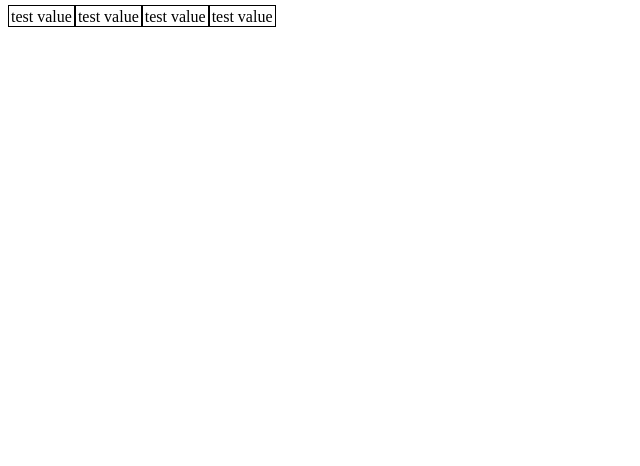
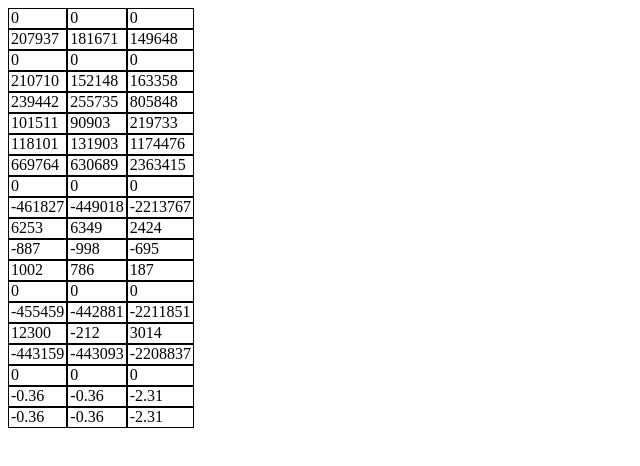
Before and after one commit to nikodevv/sylvatica, a React app: page / in a window 1280 px wide. Shown: the whole page, without its empty margins (0-640 px from the left). Built offline with nearby package versions, Linux system fonts and the light colour scheme.

Commit message:
Now displaying JSON objects in appropraite rows

```diff
--- a/src/index.css
+++ b/src/index.css
@@ -1,8 +1,25 @@
 a {
   cursor: context-menu;
 }
+
+.col-container{
+
+}
+
+.col{
+  float:left;
+  display: flex;
+  flex-direction: column;
+}
+
 .cell{
-  padding: 2px 2px 1px 2px ;
   border: solid;
   border-width: 1px;
+  /*bottom padding must be equal to bottom
+    border width*/
+  padding: 0px 2px 1px 2px ;
 }
+/*No border on the last cell of rows*/
+.last-cell{
+  padding: 0px 2px 1px 2px ;
+}
--- a/src/index.js
+++ b/src/index.js
@@ -1,35 +1,110 @@
 import React from 'react';
 import ReactDOM from 'react-dom';
 import './index.css';
-const data_dict = [1,2,3,4]
 
-function Cell(props){
-  return (<a className="cell">test value</a>)
+//data_dict corresponds to python object data_dict
+const data_dict = {'2017Q3': {
+  'balance': [0.0, 317554.0, 1980514.0, 194971.0,
+    54692.0, 2547731.0, 143112.0, 164612.0, 612823.0, 74102.0, 0,
+    3542380.0, 0.0, 15207.0, 280957.0, 296164.0, 70946.0, 0, 367110.0,
+    0.0, 0.0, 7470272.0, 11682.0, -4306696.0, 0, 3175270.0, 3542380.0,
+    0.0, 0.0, 0.0, 0.0, 0.0, 0.0, 0.0, 0.0, 0.0, 0.0, 0.0, 0.0, 0.0, 0.0,
+    9.0, 0.0, 0.0, 1.0, 0.0, 0.0, 2.0],
+  'income': [0.0, 207937.0, 0.0, 210710.0, 239442.0, 101511.0, 118101.0,
+    669764.0, 0, -461827.0, 6253.0, -887.0, 1002.0, 0, -455459.0, 12300.0,
+    -443159.0, 0.0, -0.36, -0.36], 'cfs': [0, 0.0, -3095089.0, 0.0, 42502.0,
+    2458851.0, -14397.0, 21997.0, -3714.0, 0.0, -24513.0, -48965.0, -8545.0,
+    4103.0, 103449.0, 5737.0, -558584.0, 0, 0.0, -63306.0, -8025.0, -7530.0,
+    -352407.0, 0.0, 0.0, -3412776.0, 441089.0, 1831327.0, 9899.0, -1561729.0,
+    0, 0.0, 6855.0, -367234.0, 2657797.0, 0.0, 0.0, 0.0, 0.0, -9672.0,
+    2287746.0, 167433.0, 150121.0, 0.0, 317554.0, 0, 5437.0, 0.0, 3911.0,
+    11772.0, 0.0, 1107.0, -4155.0, 0.0, 0.0, -561713.0, 0.0, 0.0]},
+  '2017Q2': {'balance': [0.0, 501677.0, 2295919.0, 171525.0,
+    77777.0, 3046898.0, 128031.0, 136005.0, 502825.0,
+    61715.0, 0, 3875474.0, 0.0, 17770.0, 240539.0,
+    258309.0, 76258.0, 0, 334567.0, 0.0, 0.0, 7400842.0,
+    3590.0, -3863537.0, 0, 3540907.0, 3875474.0, 0.0, 0.0,
+    0.0, 0.0, 0.0, 0.0, 0.0, 0.0, 0.0, 0.0, 0.0, 0.0, 0.0,
+    0.0, 7.0, 0.0, 0.0, 3.0, 0.0, 0.0, 2.0],
+    'income': [0.0, 181671.0, 0.0, 152148.0, 255735.0, 90903.0,
+    131903.0, 630689.0, 0, -449018.0, 6349.0, -998.0, 786.0, 0,
+    -442881.0, -212.0, -443093.0, 0.0, -0.36, -0.36],
+    'cfs': [0, 0.0, -2651930.0, 0.0, 25035.0, 2237149.0,
+    -1765.0, 0, -1672.0, 0.0, -8209.0, -47835.0, -10108.0,
+    9317.0, 82190.0, 3257.0, -364571.0, 0, 0.0, -37358.0,
+    -7720.0, -7530.0, -224176.0, 0.0, 0, -2742370.0, 237095.0,
+    1047479.0, 9899.0, -1724681.0, 0, 0.0, 783.0, -208407.0,
+    2657797.0, 0, 0.0, 0, 0, -9365.0, 2440808.0, 351556.0,
+    150121.0, 0.0, 501677.0, 0, 5490.0, 0.0, 0, 11242.0, 0,
+    683.0, -3743.0, 0.0, 0.0, -543768.0, 0.0, 0.0]},
+    '2017Q1': {'balance': [0.0, 1427114.0, 1815442.0,
+    147677.0, 72973.0, 3463206.0, 116132.0, 79781.0, 332205.0,
+    50453.0, 0, 4041777.0, 0.0, 13849.0, 228436.0, 242285.0,
+    63974.0, 0, 306259.0, 0.0, 0.0, 7157585.0, -1635.0, -3420444.0,
+    0, 3735518.0, 4041777.0, 0.0, 0.0, 0.0, 0.0, 0.0, 0.0, 0.0, 0.0, 0.0,
+    0.0, 0.0, 0.0, 0.0, 0.0, 7.0, 0.0, 0.0, 3.0, 0.0, 0.0, 2.0],
+    'income': [0.0, 149648.0, 0.0, 163358.0, 805848.0, 219733.0,
+    1174476.0, 2363415.0, 0, -2213767.0, 2424.0, -695.0, 187.0, 0,
+    -2211851.0, 3014.0, -2208837.0, 0.0, -2.31, -2.31],
+    'cfs': [0, 0.0, -2208837.0, 0.0, 12450.0, 1992121.0,
+    -1488.0, 0, 1892.0, 0.0, 13444.0, -43436.0, 2715.0, 5619.0,
+    69204.0, 1319.0, -154997.0, 0, 0.0, -17993.0, 0.0, -625.0,
+    -18013.0, 0.0, 0, -1423214.0, 0, 445047.0, 0.0, -1014798.0,
+    0, 0.0, 594.0, -206579.0, 2657797.0, 0, 0.0, 0, 0, -5024.0,
+    2446788.0, 1276993.0, 150121.0, 0.0, 1427114.0, 0, 3545.0,
+    0.0, 0, 1901.0, 0, 257.0, -4355.0, 0.0, 0.0, -376386.0, 0.0, 0.0]}}
+
+const row_labels = Array(20)
+
+// function Row(props){
+//   return (<a className="cell"></a>)
+
+// }
+class Cell extends React.Component{
+
+  render(){
+    return (<a className="cell">{this.props.value}</a>)
+  }
 }
 
-class Row extends React.Component{
-  renderRows(data_dict){
-    let cells = []
-    for (var i = 0; i < data_dict.length; i=i+1){
-      cells.push(<Cell key={i}/>)
+class Col extends React.Component{
+  // creates columns
+  renderCells(){
+    let cells = [];
+    var id = 0;
+    for (var key in this.props.data_col){
+      cells.push(<Cell key={id} value={this.props.data_col[key]}/>);
+      id++;
     }
-    return (<div>{cells}</div>)
+    return (<div className="col">{cells}</div>)
   }
 
   render(){
-    return (this.renderRows(data_dict))
+    return (this.renderCells())
   }
 }
 
-function SpreadSheet(props){
-  return (
-      <Row />
-    )
+class SpreadSheet extends React.Component{
+  //creates Rows
+  renderCols(){
+    let cols = [];
+    var id = 0;
+    var statement_type='income'
+
+    for (var col in this.props.data_dict){
+      // here key is just being set as a numeric ID
+      cols.push(<Col key={id} data_col={this.props.data_dict[col][statement_type]}/>);
+      id++
+    }
+    return cols
+  }
+
+  render(){
+    this.statement_type = 'income';
+    return (<div className="col-container">{this.renderCols()}</div>)}
 }
 
 ReactDOM.render(
-  <SpreadSheet data_dict={data_dict}/>,
+  <SpreadSheet data_dict={data_dict} row_labels={row_labels}/>,
   document.getElementById('root')
 );
-
-//Used for development purposes
```
